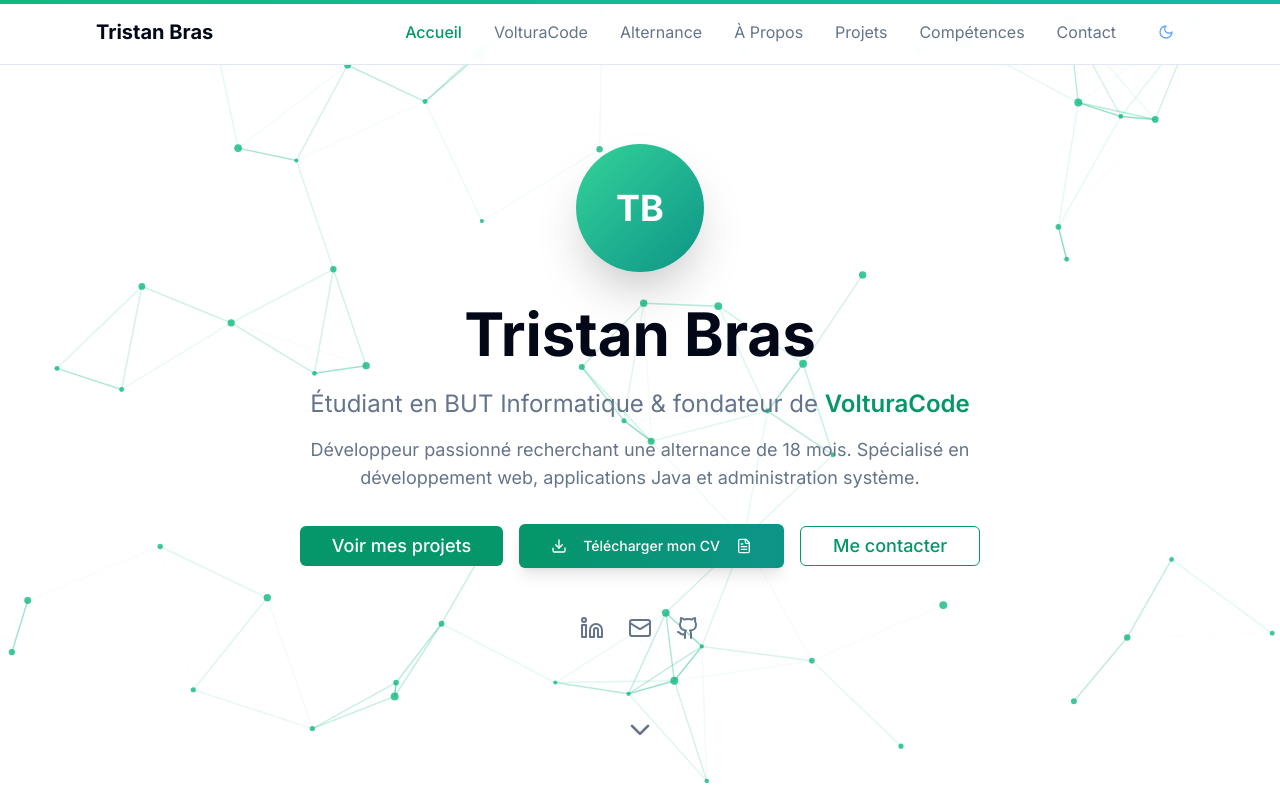
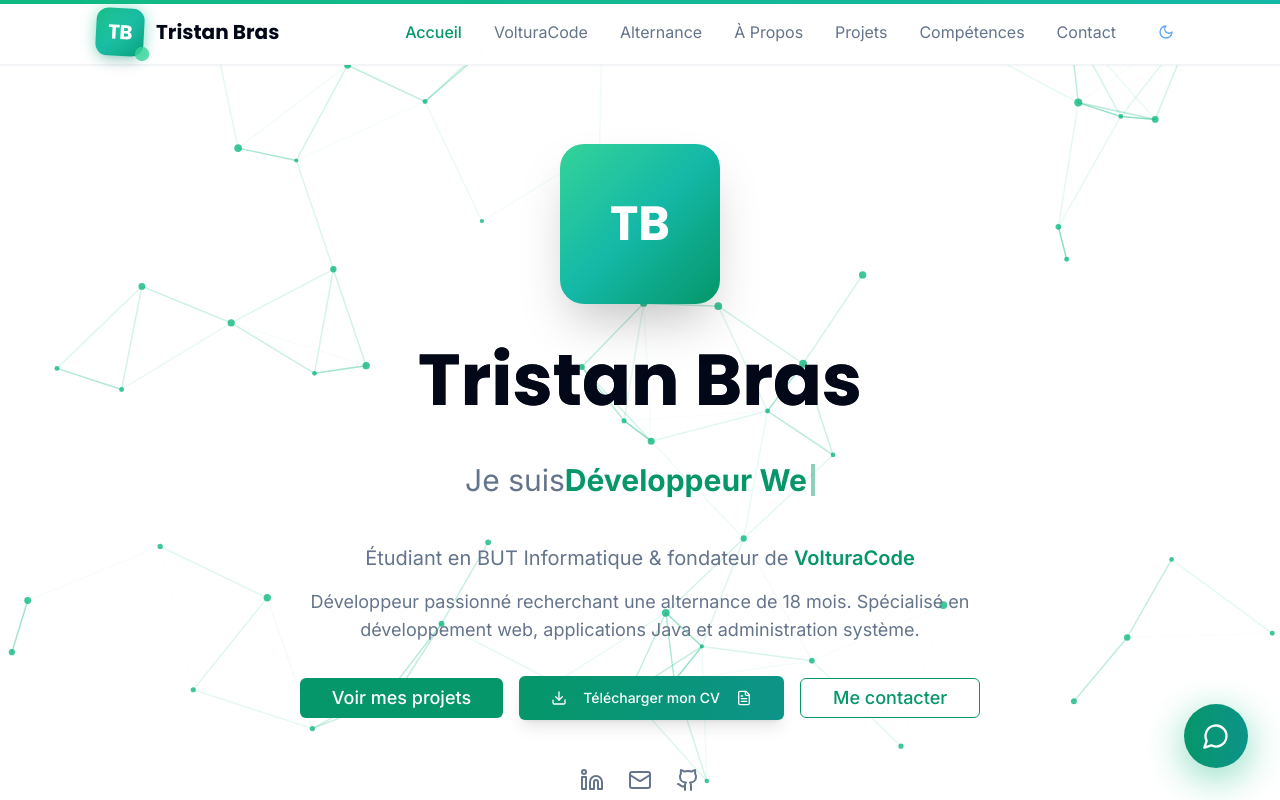
Before and after one commit to XiVolt/Portfolio, a Next.js app: page / in a window 1280 px wide. Shown: the top 800 px of the page. Built offline with nearby package versions, Linux system fonts and the light colour scheme.

Commit message:
Add modern design elements: Poppins font, animated logo, typewriter effect, page loader, floating contact button

```diff
--- a/app/page.tsx
+++ b/app/page.tsx
@@ -17,6 +17,10 @@ import { ParticlesBackground } from "@/components/particles-background"
 import { VolturaCodeSection } from "@/components/volturacode-section"
 import { SkillsChart } from "@/components/skills-chart"
 import { ProjectFilter } from "@/components/project-filter"
+import { Logo } from "@/components/logo"
+import { Typewriter } from "@/components/typewriter"
+import { FloatingContactButton } from "@/components/floating-contact"
+import { PageLoader } from "@/components/page-loader"
 import { Analytics } from "@vercel/analytics/next"
 
 export default function Portfolio() {
@@ -282,8 +286,14 @@ export default function Portfolio() {
 
   return (
     <div className="min-h-screen bg-background text-foreground transition-colors duration-300 relative">
+      {/* Page Loader */}
+      <PageLoader />
+
       {/* Particles Background - Single instance covering entire page */}
       <ParticlesBackground id="tsparticles-main" />
+
+      {/* Floating Contact Button */}
+      <FloatingContactButton />
 
       {/* Progress bar */}
       <motion.div
@@ -292,12 +302,18 @@ export default function Portfolio() {
       />
 
       {/* Navigation */}
-      <nav className="fixed top-0 w-full bg-background/90 backdrop-blur-sm border-b border-border z-40">
+      <nav className="fixed top-0 w-full bg-background/95 backdrop-blur-md border-b border-border/50 z-40 shadow-sm">
         <div className="max-w-6xl mx-auto px-4 sm:px-6 lg:px-8">
           <div className="flex justify-between items-center h-16">
-            <motion.div className="font-bold text-xl" whileHover={{ scale: 1.05 }}>
-              Tristan Bras
-            </motion.div>
+            <Link href="/" className="flex items-center gap-3">
+              <Logo />
+              <motion.span
+                className="font-poppins font-bold text-xl hidden sm:block"
+                whileHover={{ scale: 1.05 }}
+              >
+                Tristan Bras
+              </motion.span>
+            </Link>
             <div className="hidden md:flex space-x-8 items-center">
               {["hero", "volturacode", "alternance", "about", "projects", "skills", "contact"].map((section) => (
                 <motion.button
@@ -337,18 +353,18 @@ export default function Portfolio() {
         <div className="max-w-6xl mx-auto px-4 sm:px-6 lg:px-8 py-20">
           <div className="text-center">
             <motion.div
-              className="mb-8"
+              className="mb-10"
               initial={{ opacity: 0, scale: 0.5 }}
               animate={{ opacity: 1, scale: 1 }}
-              transition={{ duration: 0.5 }}
+              transition={{ duration: 0.6, type: "spring" }}
             >
-              <div className="w-32 h-32 mx-auto mb-6 rounded-full bg-gradient-to-br from-emerald-400 to-teal-600 flex items-center justify-center text-white text-4xl font-bold shadow-2xl">
+              <div className="w-40 h-40 mx-auto mb-8 rounded-3xl bg-gradient-to-br from-emerald-400 via-teal-500 to-emerald-600 flex items-center justify-center text-white text-5xl font-poppins font-bold shadow-2xl transform hover:rotate-3 transition-transform">
                 TB
               </div>
             </motion.div>
 
             <motion.h1
-              className="text-5xl md:text-6xl font-bold mb-6"
+              className="text-6xl md:text-7xl font-poppins font-bold mb-6 bg-gradient-to-r from-foreground to-foreground/70 bg-clip-text"
               initial={{ opacity: 0, y: 20 }}
               animate={{ opacity: 1, y: 0 }}
               transition={{ delay: 0.2 }}
@@ -356,11 +372,28 @@ export default function Portfolio() {
               Tristan Bras
             </motion.h1>
 
-            <motion.p
-              className="text-xl md:text-2xl text-muted-foreground mb-4"
+            <motion.div
+              className="text-2xl md:text-3xl mb-6 h-20 flex items-center justify-center"
               initial={{ opacity: 0, y: 20 }}
               animate={{ opacity: 1, y: 0 }}
               transition={{ delay: 0.3 }}
+            >
+              <span className="text-muted-foreground">Je suis </span>
+              <Typewriter
+                words={[
+                  "Développeur Web",
+                  "Étudiant en BUT Informatique",
+                  "Fondateur de VolturaCode",
+                  "Passionné de Code",
+                ]}
+              />
+            </motion.div>
+
+            <motion.p
+              className="text-xl text-muted-foreground mb-4"
+              initial={{ opacity: 0, y: 20 }}
+              animate={{ opacity: 1, y: 0 }}
+              transition={{ delay: 0.4 }}
             >
               Étudiant en BUT Informatique & fondateur de{" "}
               <span className="text-emerald-600 dark:text-emerald-400 font-semibold">VolturaCode</span>
```
